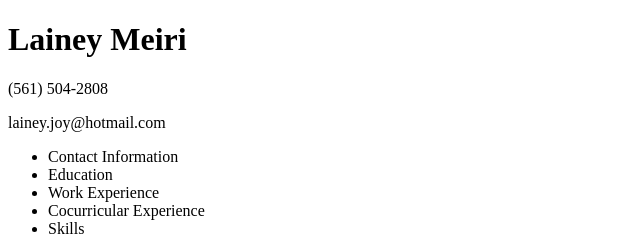
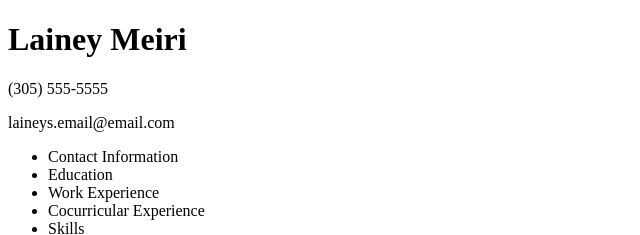
Before and after one commit to laineyjoy/Structure, a plain HTML site: page resume.html in a window 1280 px wide. Shown: the top 235 px of the page, 0-640 px from the left. Drawn offline with Linux system fonts and the light colour scheme.

Commit message:
Update resume.html

```diff
--- a/resume.html
+++ b/resume.html
@@ -9,8 +9,8 @@
   <body>
     <header>
       <h1>Lainey Meiri</h1>
-      <p>(561) 504-2808</p>
-      <p>lainey.joy@hotmail.com</p>
+      <p>(305) 555-5555</p>
+      <p>laineys.email@email.com</p>
     </header>
 
     <nav>
```
